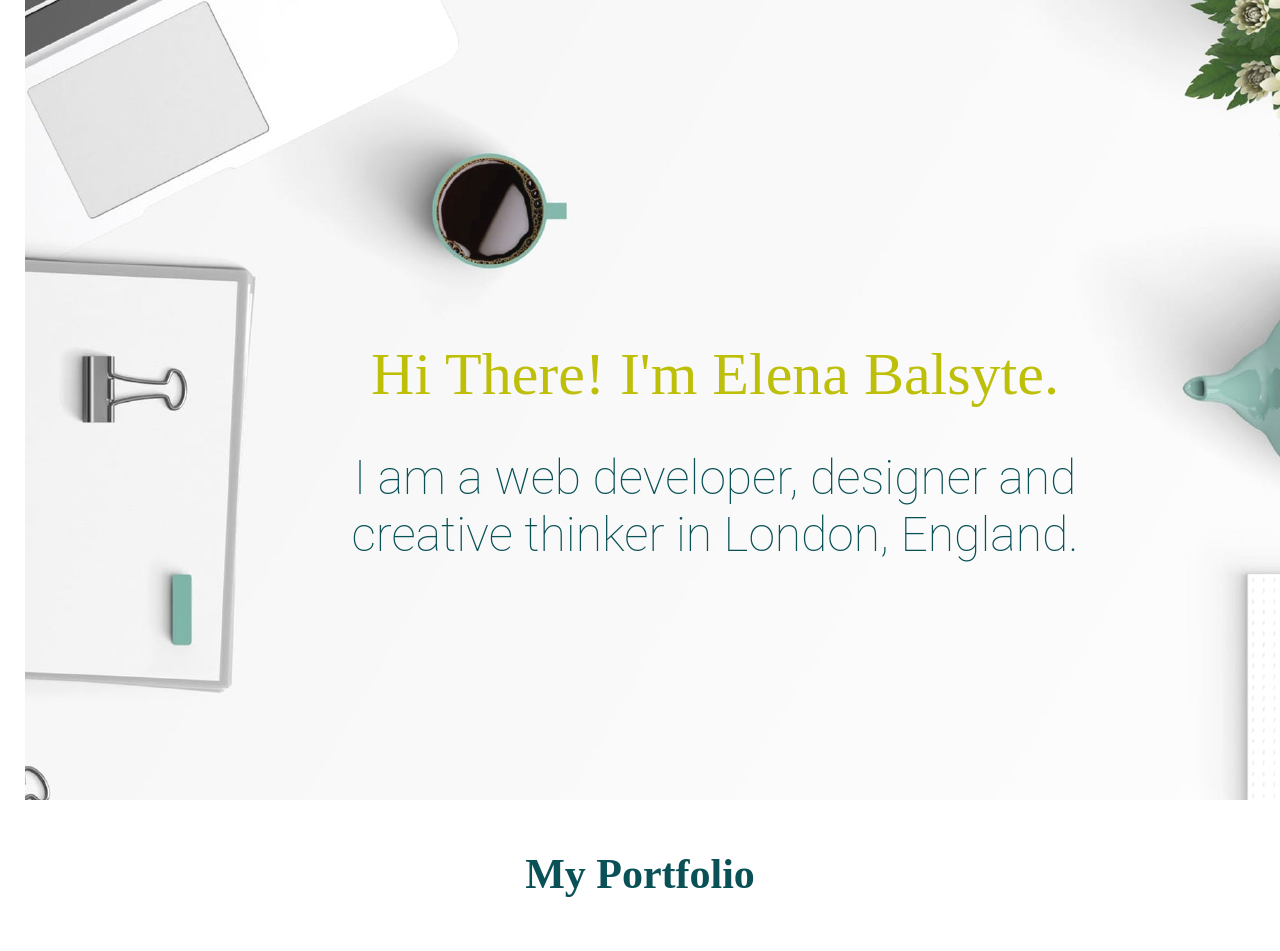
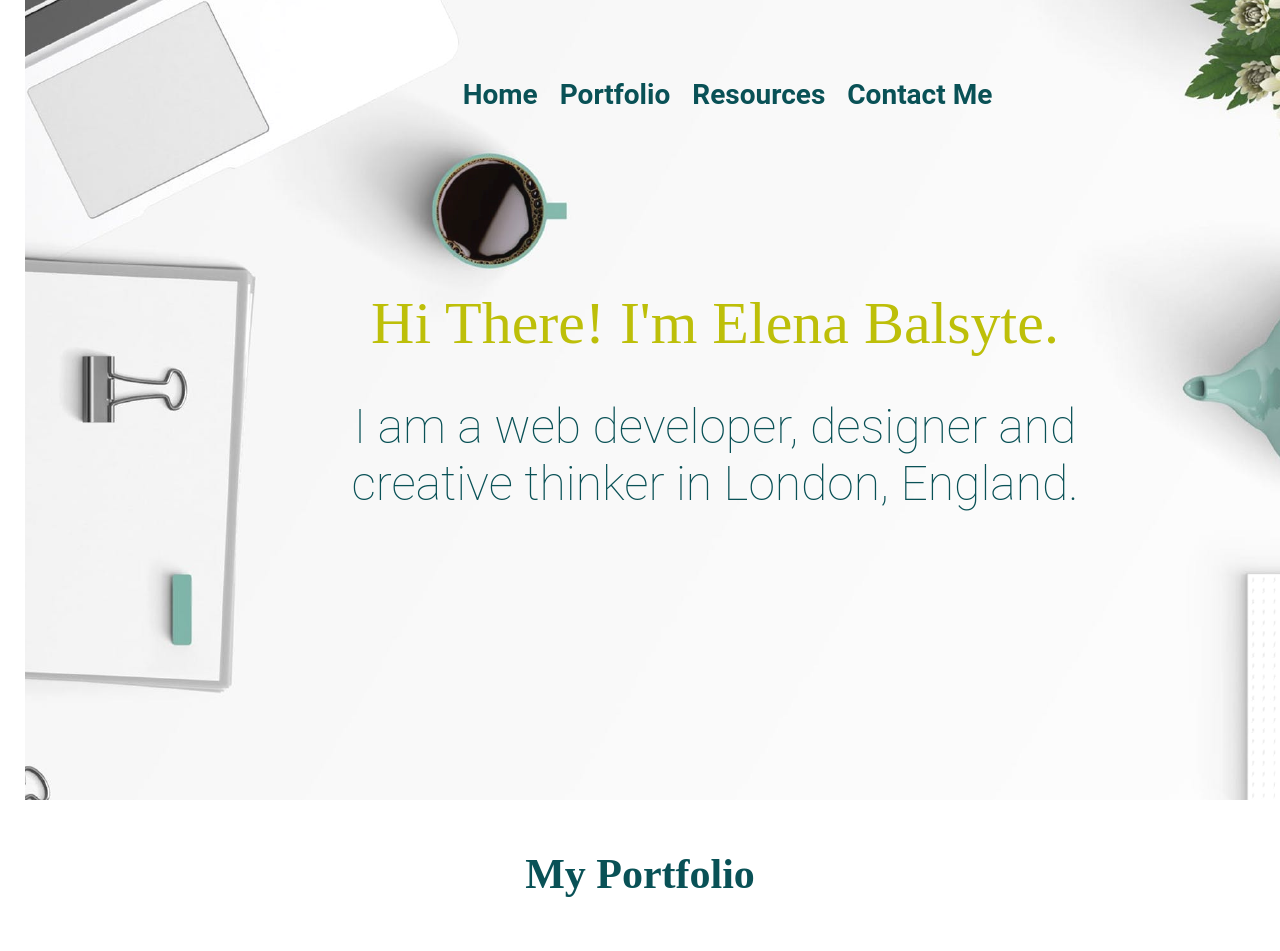
Before and after one commit to Elena-Balsyte/developer-elena, a plain HTML site: page index.html in a window 1280 px wide. Shown: the top 951 px of the page. Drawn offline with Linux system fonts and the light colour scheme.

Commit message:
Added nav menu

```diff
--- a/css/main.css
+++ b/css/main.css
@@ -72,6 +72,24 @@ clear:both;
 }
 
  /**********************HEADER*******************/
+nav {
+  margin-top: -250px;
+  padding-bottom: 110px;
+  align-items: center;
+}
+
+nav ul li a {
+  margin-right: 15px;
+  font-family: 'Roboto';
+  font-size: 28px;
+  font-weight: bold;
+  color: #095156;
+}
+
+nav li {
+  display: inline-block;
+  list-style-type: none;
+}
 
 header {
   background-image: url("../img/hero-image.png");
@@ -125,12 +143,13 @@ span {
 ul {
   list-style-type: circle;
 }
+
 /*********************CONTACTS-SECTION*******************/
+
 section#contact {
 background-color: #095156;
 height: 450px;
 color: #ffffff;
-
 }
 
 img.icon {
--- a/index.html
+++ b/index.html
@@ -12,6 +12,14 @@
   <header>
 
     <div class="full-width">
+      <nav>
+        <ul>
+          <li><a href="index.html">Home</a></li>
+          <li><a href="#portfolio">Portfolio</a></li>
+          <li><a href="resources/index.html">Resources</a></li>
+          <li><a href="#contact">Contact Me</a></li>
+        </ul>
+      </nav>
       <h1>Hi There! I'm Elena Balsyte.</h1>
       <h2>I am a web developer, designer and<br> creative thinker in London, England.</h2>
     </div>
@@ -113,7 +121,7 @@
 
       <div class="third-width">
         <h4>Follow me</h4>
-        <a href="https://www.linkedin.com/in/elena-balsyte-web-developer/" target="_blank"><img class="icon popup" src="img/linkedin.png" alt="LinkedIn icon"></a>
+        <a href="https://www.linkedin.com/in/elena-balsyte-web-developer/" target="_blank"><img class="icon popup" src="img/linkedIn.png" alt="LinkedIn icon"></a>
         <a href="https://github.com/Elena-Balsyte" target="_blank"><img class="icon popup" src="img/github.png" alt="GitHub icon"></a>
         <a href="https://www.instagram.com/elenaviajero/" target="_blank"><img class="icon popup" src="img/twitter.png" alt="Twitter icon"></a>
       </div>
```
